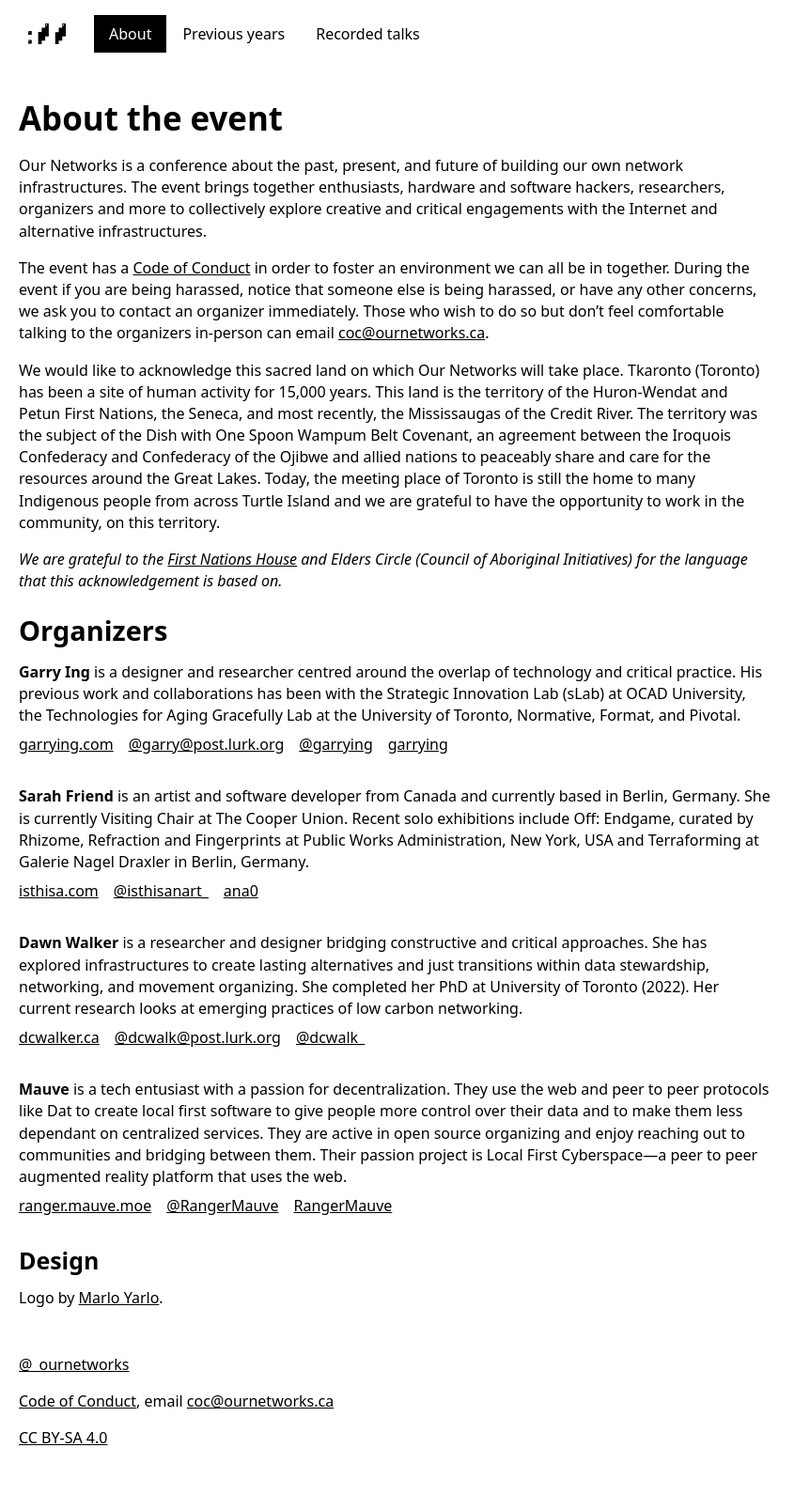
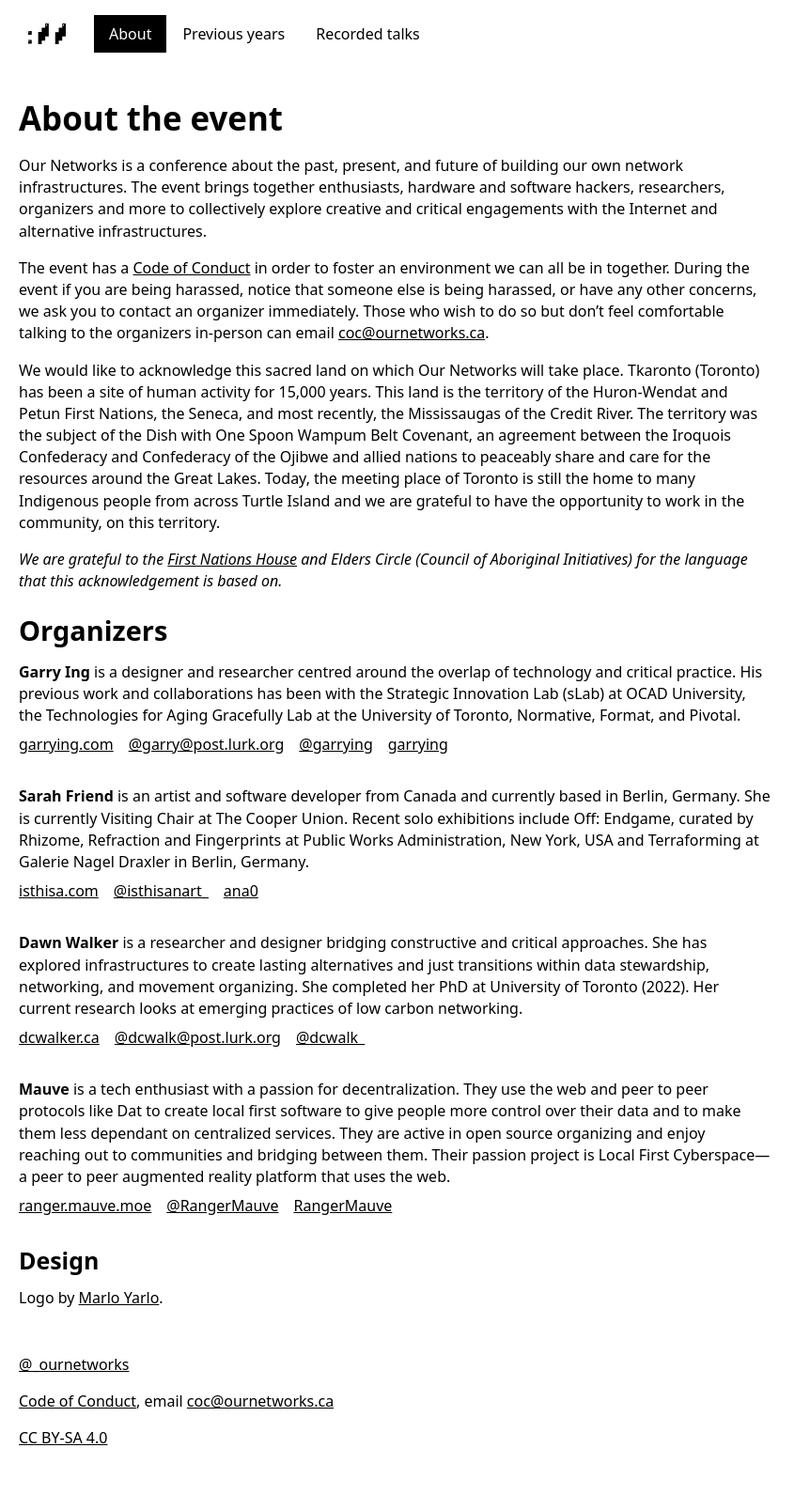
Before and after one commit to ournetworks/ournetworks.ca, a Jekyll site: the page built from about.md, in a window 1280 px wide. Shown: the whole page at 94% size, without its empty margins (0-862 px from the left). Built offline with Jekyll 4.4.1, drawn with Linux system fonts in a browser that asks for light colours.

Commit message:
Fix typo in mauve's bio

```diff
--- a/_data/organizers.yml
+++ b/_data/organizers.yml
@@ -28,7 +28,7 @@
 - organizerID: mauve
   name: "Mauve"
   bio: >-
-    is a tech entusiast with a passion for decentralization. They use the web and peer to peer protocols like Dat to create local first software to give people more control over their data and to make them less dependant on centralized services. They are active in open source organizing and enjoy reaching out to communities and bridging between them. Their passion project is Local First Cyberspace&mdash;a peer to peer augmented reality platform that uses the web.
+    is a tech enthusiast with a passion for decentralization. They use the web and peer to peer protocols like Dat to create local first software to give people more control over their data and to make them less dependant on centralized services. They are active in open source organizing and enjoy reaching out to communities and bridging between them. Their passion project is Local First Cyberspace&mdash;a peer to peer augmented reality platform that uses the web.
   link: "ranger.mauve.moe"
   twitter: RangerMauve
   github: RangerMauve
```
